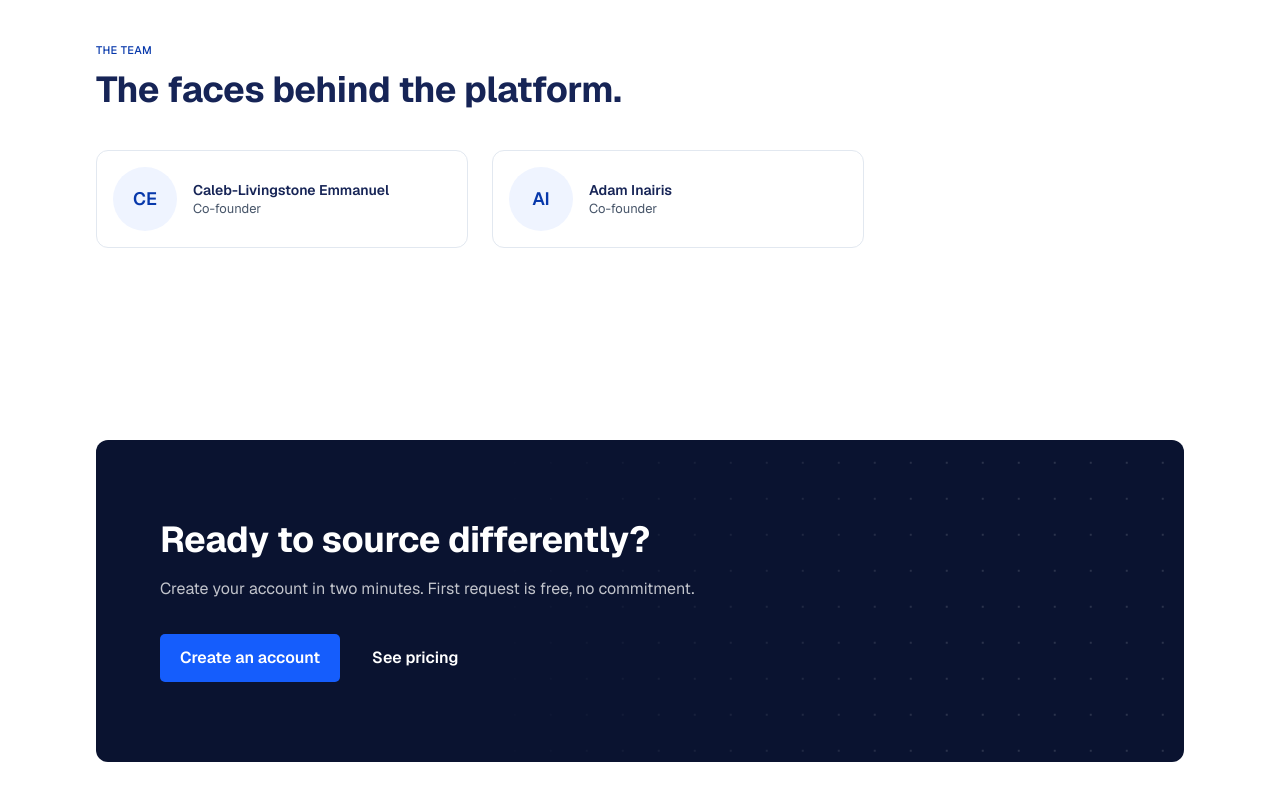
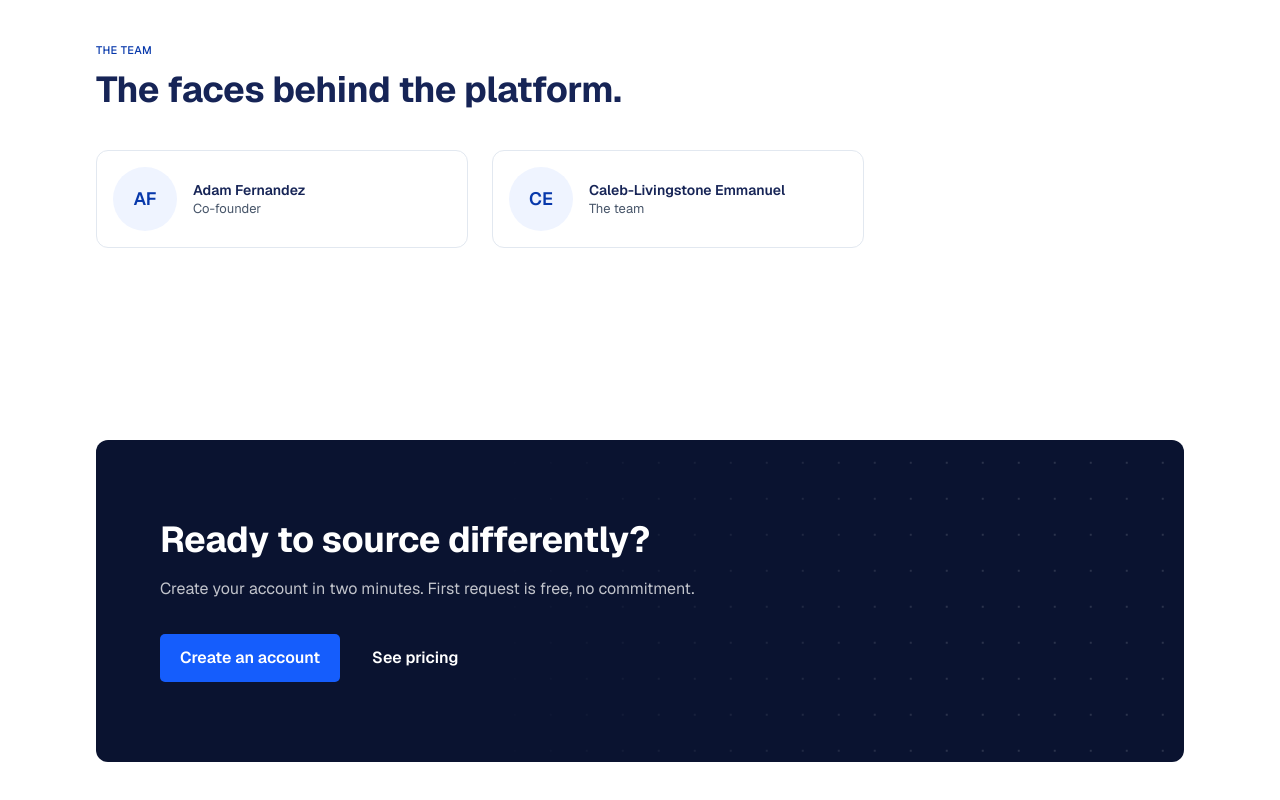
Before and after one commit to inairis-group/SourcingPick, a Next.js app: page /en/about in a window 1280 px wide. Shown: the part 1452-2252 px from the top of the page. Built offline with nearby package versions, Linux system fonts and the light colour scheme; no server answers.

Commit message:
fix: founder swap

```diff
--- a/src/app/[lang]/(marketing)/about/page.tsx
+++ b/src/app/[lang]/(marketing)/about/page.tsx
@@ -134,14 +134,15 @@ export default async function AboutPage({ params }: PageProps<"/[lang]/about">)
             fallback. Names below are placeholders that the team can edit in
             this file (one place, no i18n round-trip needed). */}
         <div className="grid grid-cols-1 sm:grid-cols-2 gap-6 max-w-3xl">
+
           <FounderCard
-            name="Caleb-Livingstone Emmanuel"
+            name="Adam Fernandez"
             role={dict.about.founders.coFounderRole}
             photoUrl={null}
           />
           <FounderCard
-            name="Adam Inairis"
-            role={dict.about.founders.coFounderRole}
+            name="Caleb-Livingstone Emmanuel"
+            role={dict.about.founders.eyebrow}
             photoUrl={null}
           />
         </div>
```
